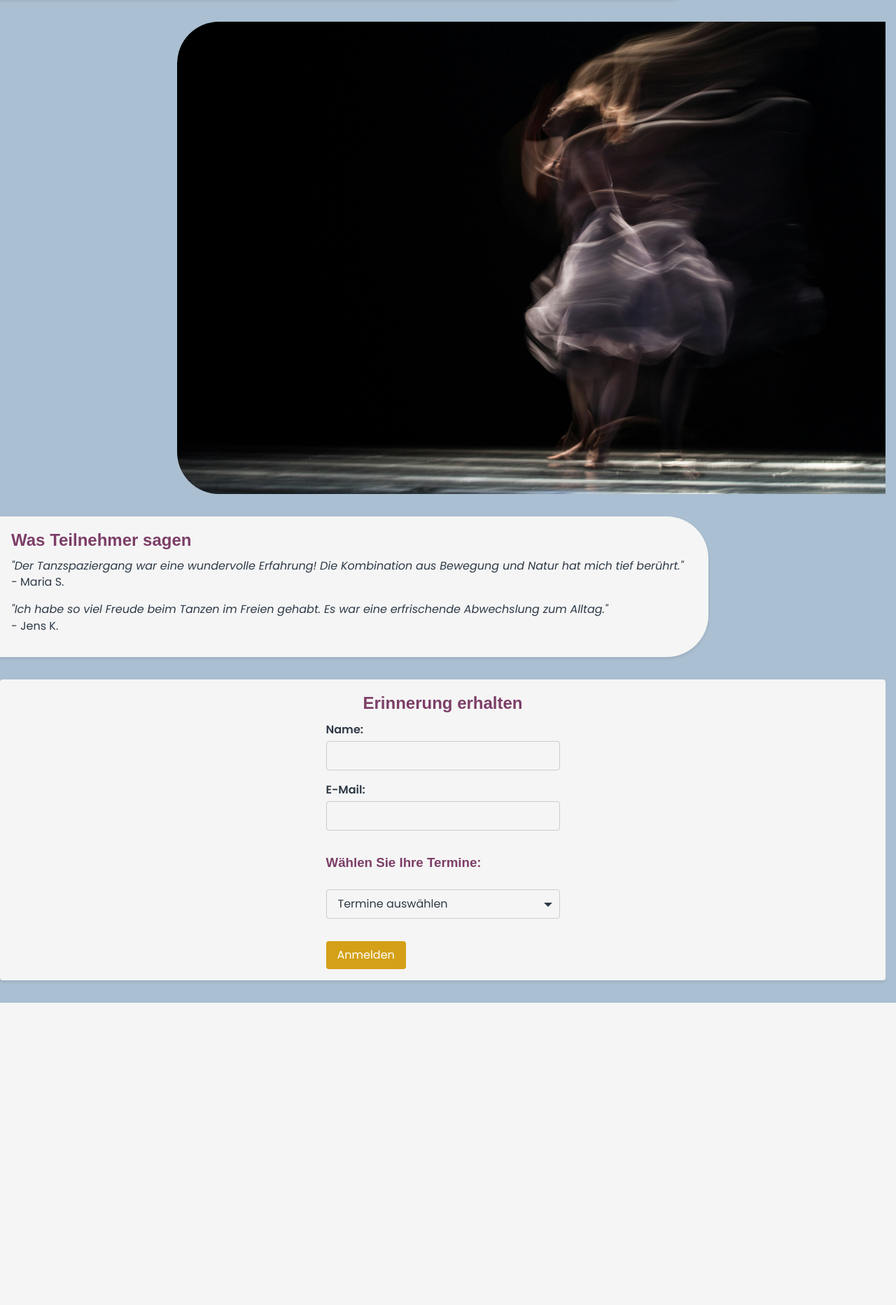
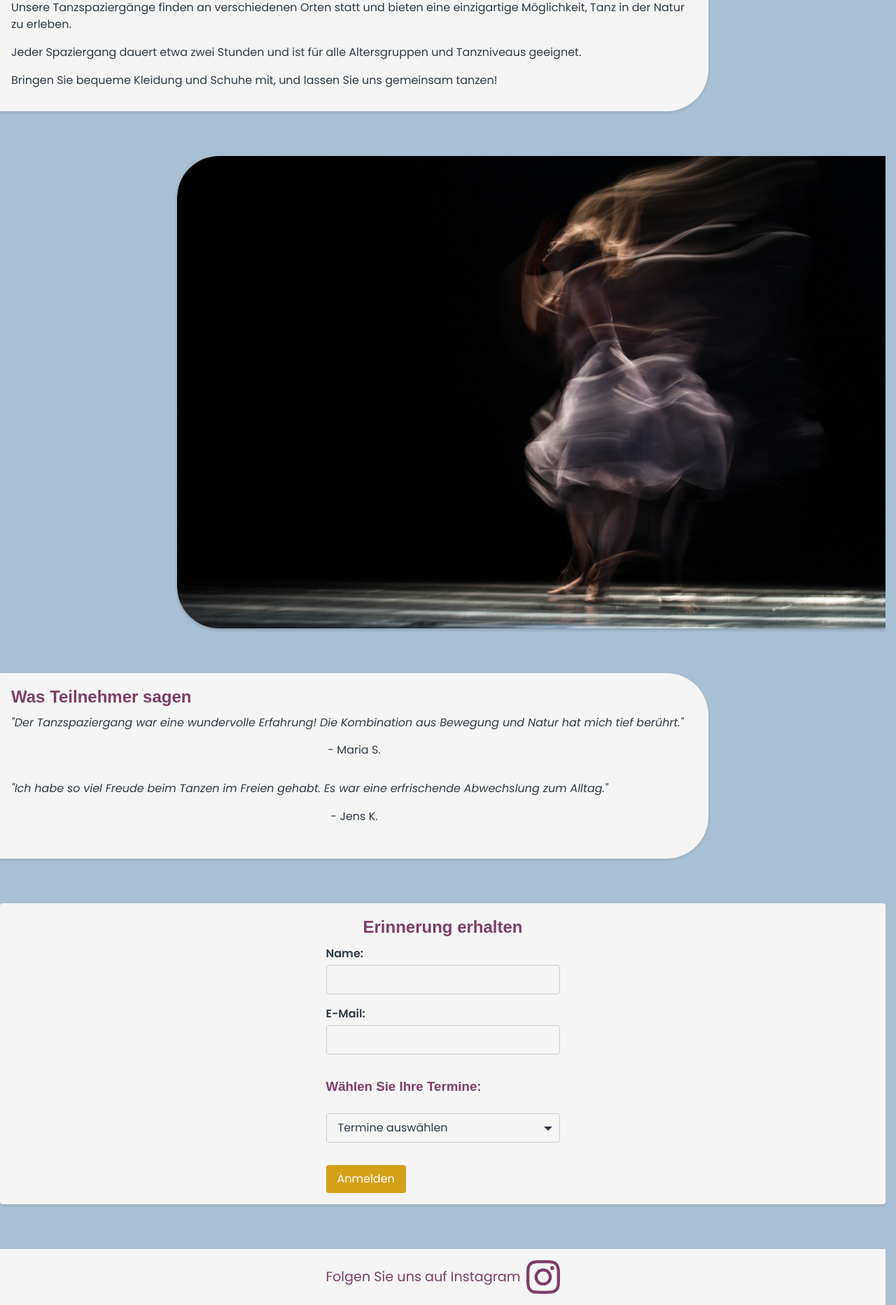
Before and after one commit to jaschaschopfer/Landingpage-Tanzspaziergang, a PHP site: page /index.html in a window 1280 px wide. Shown: the part 2392-4257 px from the top of the page at 70% size. Before the commit the page ends 3825 px from the top, so only its background shows below. Run offline with PHP 8.4, Linux system fonts and the light colour scheme; some web fonts are replaced.

Commit message:
scroll animations
done.

```diff
--- a/index.html
+++ b/index.html
@@ -143,6 +143,16 @@
     </div>
   </section>
 
+  <footer>
+      <div class="social-media">
+        <a href="https://www.instagram.com/your-profile" target="_blank" rel="noopener noreferrer" aria-label="Follow us on Instagram">Folgen Sie uns auf Instagram
+          <svg xmlns="http://www.w3.org/2000/svg" width="48" height="48" viewBox="0 0 24 24" fill="currentColor">
+            <path d="M12 2.163c3.204 0 3.584.012 4.85.07 3.252.148 4.771 1.691 4.919 4.919.058 1.265.069 1.645.069 4.849 0 3.205-.012 3.584-.069 4.849-.149 3.225-1.664 4.771-4.919 4.919-1.266.058-1.644.07-4.85.07-3.204 0-3.584-.012-4.849-.07-3.26-.149-4.771-1.699-4.919-4.92-.058-1.265-.07-1.644-.07-4.849 0-3.204.013-3.583.07-4.849.149-3.227 1.664-4.771 4.919-4.919 1.266-.057 1.645-.069 4.849-.069zm0-2.163c-3.259 0-3.667.014-4.947.072-4.358.2-6.78 2.618-6.98 6.98-.059 1.281-.073 1.689-.073 4.948 0 3.259.014 3.668.072 4.948.2 4.358 2.618 6.78 6.98 6.98 1.281.058 1.689.072 4.948.072 3.259 0 3.668-.014 4.948-.072 4.354-.2 6.782-2.618 6.979-6.98.059-1.28.073-1.689.073-4.948 0-3.259-.014-3.667-.072-4.947-.196-4.354-2.617-6.78-6.979-6.98-1.281-.059-1.69-.073-4.949-.073zm0 5.838c-3.403 0-6.162 2.759-6.162 6.162s2.759 6.163 6.162 6.163 6.162-2.759 6.162-6.163c0-3.403-2.759-6.162-6.162-6.162zm0 10.162c-2.209 0-4-1.79-4-4 0-2.209 1.791-4 4-4s4 1.791 4 4c0 2.21-1.791 4-4 4zm6.406-11.845c-.796 0-1.441.645-1.441 1.44s.645 1.44 1.441 1.44c.795 0 1.439-.645 1.439-1.44s-.644-1.44-1.439-1.44z"/>
+          </svg>
+        </a>
+      </div>
+  </footer>
+
 </main>
 
 <script src="script.js"></script>
--- a/styles.css
+++ b/styles.css
@@ -209,7 +209,7 @@ button:hover {
 
 section {
   padding: var(--spacing-base);
-  margin-bottom: calc(var(--spacing-base) * 2);
+  margin-bottom: calc(var(--spacing-base) * 4);
   box-shadow: var(--box-shadow-base);
   border-radius: var(--border-radius-base);
 }
@@ -474,10 +474,14 @@ section.hanging-pictures {
   display: flex;
   justify-content: flex-end;
   align-items: center;
-  box-shadow: none;
   max-width: 80%;
   margin-inline-start: auto; /* Align to right */
   padding: 0;
+  border-top-right-radius: 0;
+  border-bottom-right-radius: 0;
+  border-top-left-radius: calc(var(--border-radius-base) * 15);
+  border-bottom-left-radius: calc(var(--border-radius-base) * 15);
+  box-shadow: var(--box-shadow-base);
 }
 
 .image {
@@ -486,6 +490,7 @@ section.hanging-pictures {
   border-top-left-radius: calc(var(--border-radius-base) * 15);
   border-bottom-left-radius: calc(var(--border-radius-base) * 15);
   width: 100%;
+  box-shadow: var(--box-shadow-base);
 }
 
 
@@ -502,6 +507,7 @@ section.hanging-pictures {
   border-bottom-left-radius: 0;
   border-top-right-radius: calc(var(--border-radius-base) * 15);
   border-bottom-right-radius: calc(var(--border-radius-base) * 15);
+  box-shadow: var(--box-shadow-base);
 }
 
 /* End of Introduction Section Styles */
@@ -532,3 +538,76 @@ section.newsletter-section-bottom {
     flex-direction: column;
     align-items: center;
 }
+
+/* Footer Styles */
+footer {
+    background-color: var(--color-background-secondary);
+    padding: var(--spacing-base);
+    display: flex;
+    justify-content: center;
+    align-items: center;
+}
+
+.social-media a {
+    color: var(--color-accent-primary);
+    text-decoration: none;
+    font-size: 1.2rem;
+    display: flex;
+    align-items: center;
+    gap: 0.5rem;
+}
+
+.social-media a:hover {
+    color: var(--color-accent-secondary);
+}
+
+
+/* End of footer styles */
+
+
+/* Animation Styles */
+
+/*
+|--------------------------------------------------------------------------
+| UNIVERSAL SCROLL ANIMATION BASE STYLES
+|--------------------------------------------------------------------------
+| This block creates the initial hidden state (off-screen left + transparent)
+| and the transition for the smooth fade/slide-in effect.
+*/
+
+/* --- Initial State for Elements to be Animated --- */
+/* Target all major content elements except the very first visible one (top newsletter form) */
+main h1,
+main h2,
+main p,
+main blockquote,
+main form,
+section:not(:first-child), /* Target all sections except the top one */
+section.hanging-pictures .image
+{
+    /* 1. Initial Hidden State */
+    opacity: 0;
+    /* Use a slight slide-in from the left effect */
+    transform: translateX(-50px);
+
+    /* 2. Base Transition for Smoothness */
+    transition: all 0.8s cubic-bezier(0.25, 0.46, 0.45, 0.94);
+}
+
+/* --- Specific Override for Right-Aligned Image Sections --- */
+/* Your .hanging-pictures sections are aligned right, so they should slide in from the right */
+section.hanging-pictures {
+    opacity: 0;
+    /* Slide in from the right */
+    transform: translateX(50px);
+    transition: all 0.8s cubic-bezier(0.25, 0.46, 0.45, 0.94);
+}
+
+
+/* --- Visible/Active State: JavaScript adds this class --- */
+.is-visible {
+    /* Set opacity to fully visible */
+    opacity: 1 !important;
+    /* Set transform to their final, natural position */
+    transform: translateX(0) !important;
+}
```
Also changed, not shown: script.js (+57 -4 lines).
